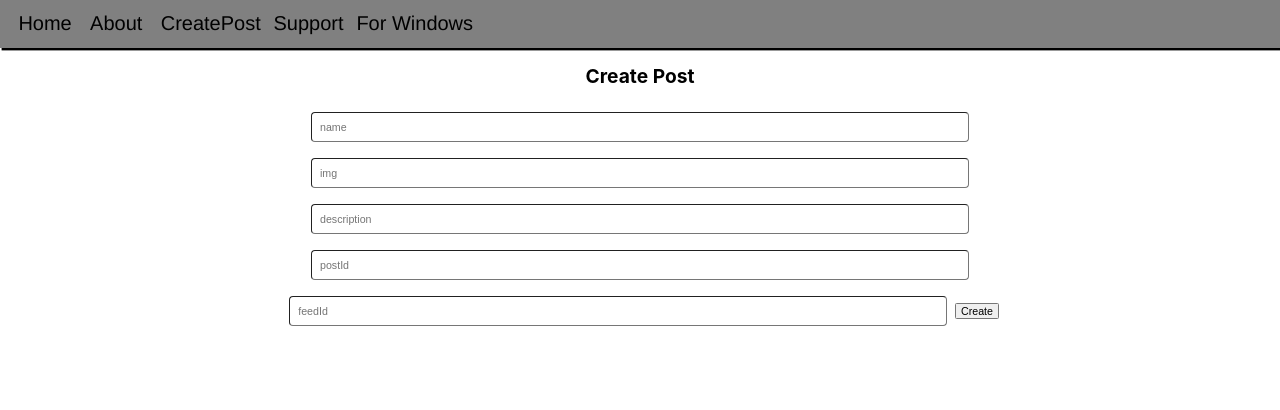
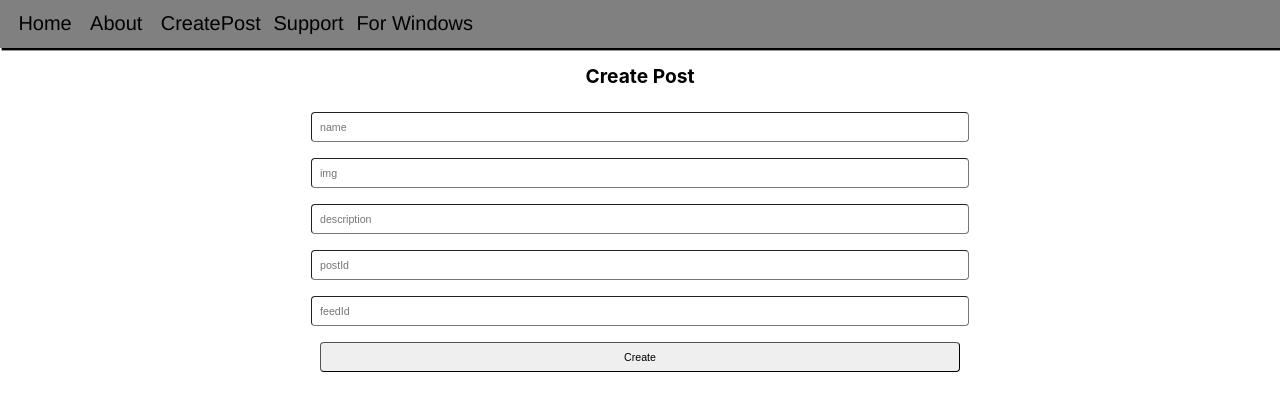
Before and after one commit to Bryvn1xx/u4_capstone_noderun, a React (Create React App) app in the folder client/: page /createpost in a window 1280 px wide. Shown: the top 410 px of the page. Built offline with nearby package versions, Linux system fonts and the light colour scheme; no server answers; a web font is replaced by a local one.

Commit message:
css form

```diff
--- a/client/src/pages/CreatePost.js
+++ b/client/src/pages/CreatePost.js
@@ -70,7 +70,7 @@
             value={addPost.feedId}
             onChange={(e) => setAddPost({ ...addPost, feedId: e.target.value })}
           />
-          <button type='submit'>Create</button>
+          <button className='form' type='submit'>Create</button>
         </form>
       </div>
     </div>
```
